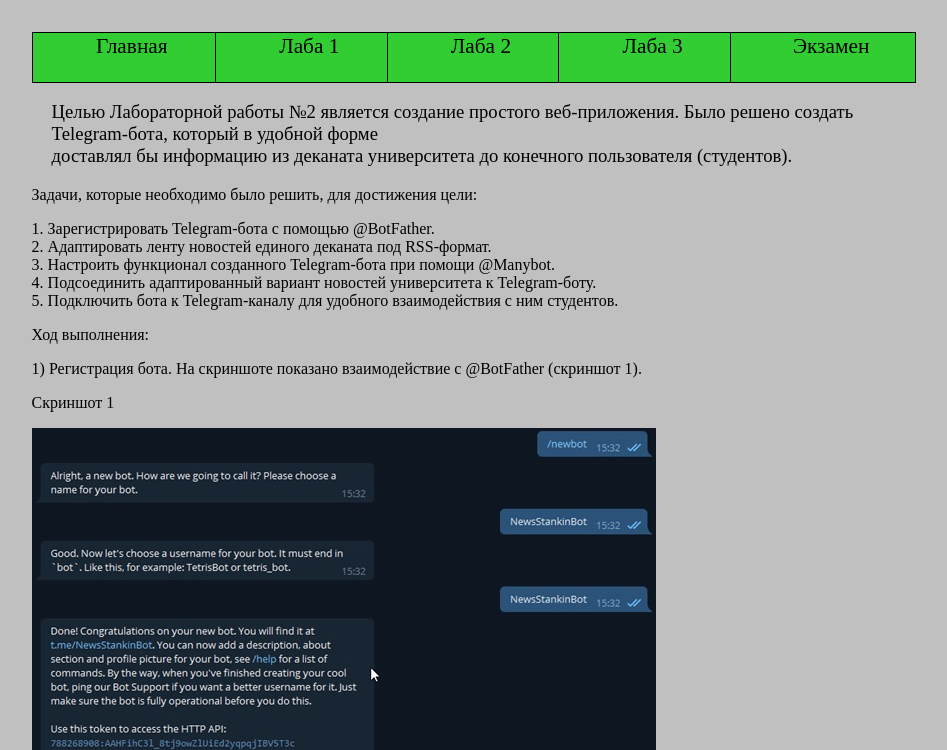
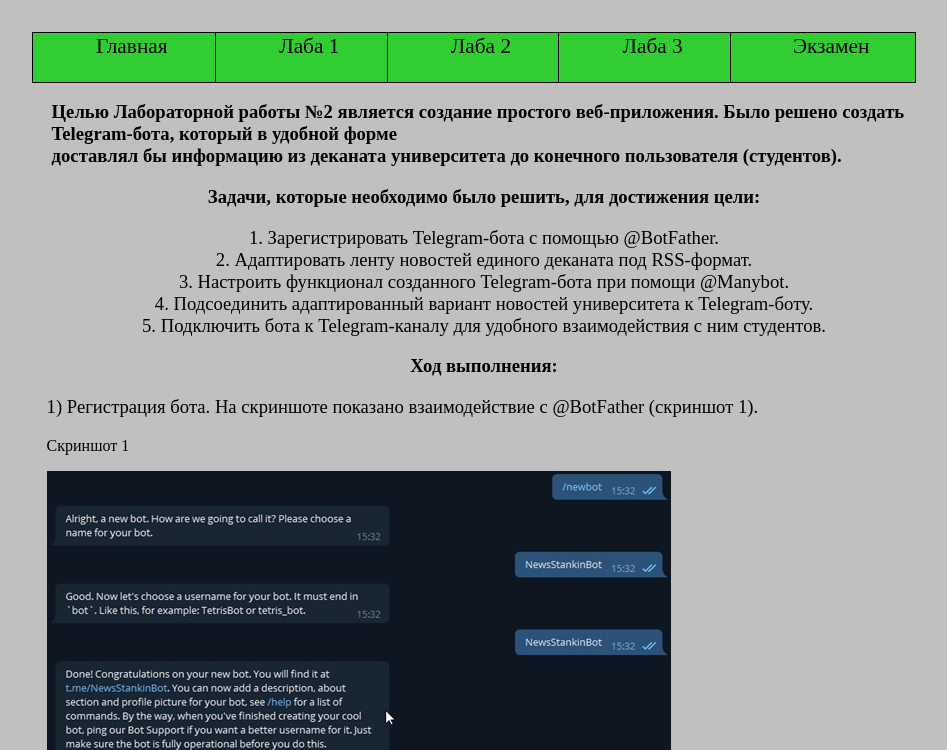
Before and after one commit to Rolliks-nik/Rolliks-nik.github.io, a plain HTML site: page Laba2.html in a window 1280 px wide. Shown: the part 50-800 px from the top of the page, without its empty margins (166-1113 px from the left). Drawn offline with Linux system fonts and the light colour scheme.

Commit message:
Edit css

```diff
--- a/css/mystyle.css
+++ b/css/mystyle.css
@@ -95,8 +95,42 @@ text-align: center;
 
 	font-size: 14pt;
 	margin-left: 20px;
+	font-weight:bold;
+
 
 }
+#p8
+{
+
+	font-size: 14pt;
+	margin-left: 20px;
+	font-weight:bold;
+	text-align: center;
+}
+#p9
+{
+
+	font-size: 14pt;
+	margin-left: 20px;
+	text-align: center;
+}
+
+#p11
+{
+	font-size: 14pt;
+	margin-left: 15px;
+}
+#p12
+{
+	font-size: 12pt;
+	margin-left: 15px;
+}
+
+img
+{
+	margin-left: 15px;
+}
+
 #td2
 {
 
```
